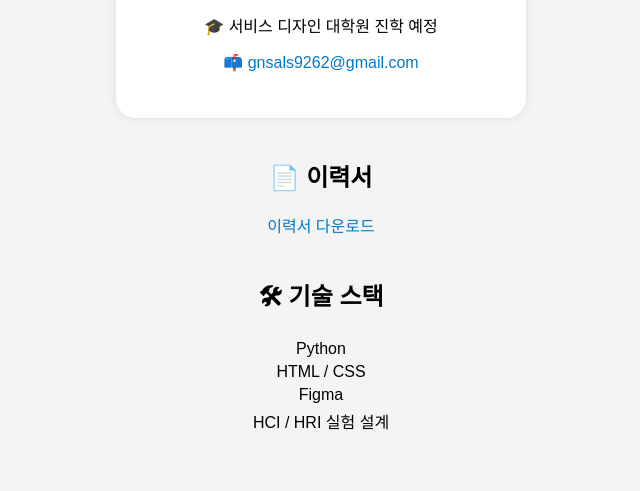
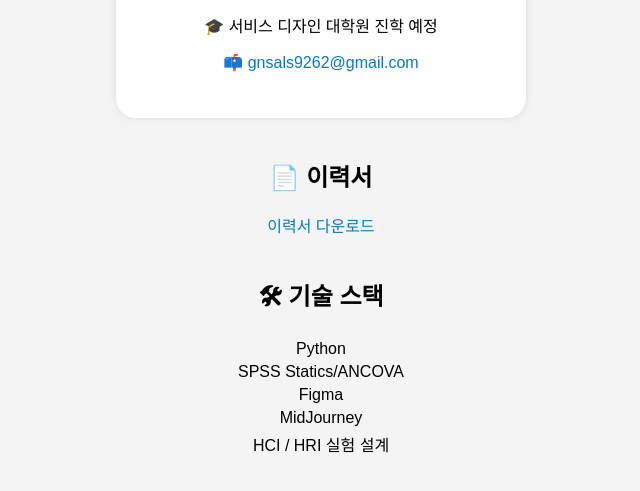
Before and after one commit to Dohunmin/Dohunmin.github.io, a plain HTML site: page index.html in a window 1280 px wide. Shown: the part 281-772 px from the top of the page, without its empty margins (319-959 px from the left). Drawn offline with Linux system fonts and the light colour scheme.

Commit message:
Update index.html

```diff
--- a/index.html
+++ b/index.html
@@ -60,8 +60,9 @@
     <h2>🛠 기술 스택</h2>
     <ul class="tech-list">
       <li>Python</li>
-      <li>HTML / CSS</li>
+      <li>SPSS Statics/ANCOVA</li>
       <li>Figma</li>
+      <li>MidJourney
       <li>HCI / HRI 실험 설계</li>
     </ul>
   </div>
```
